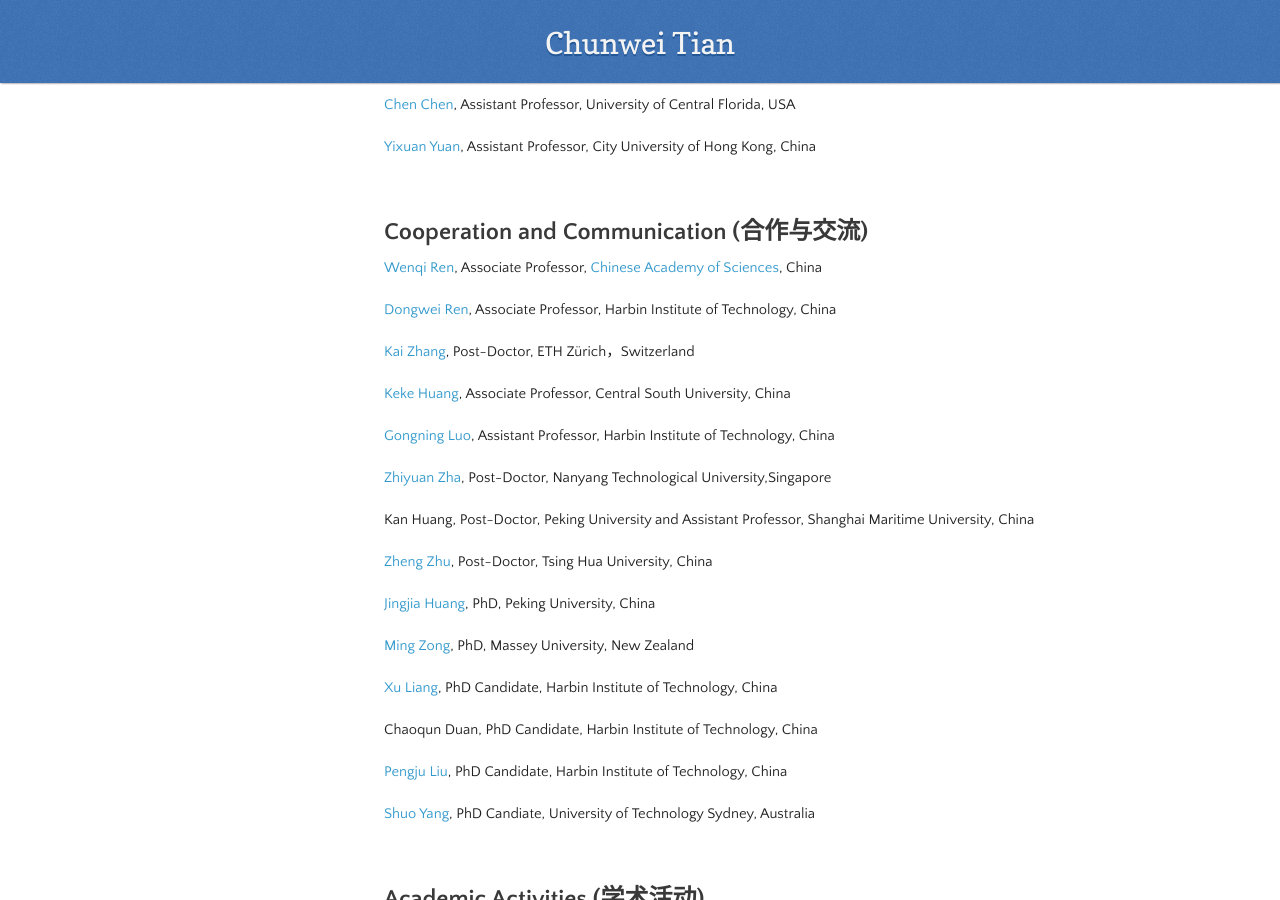
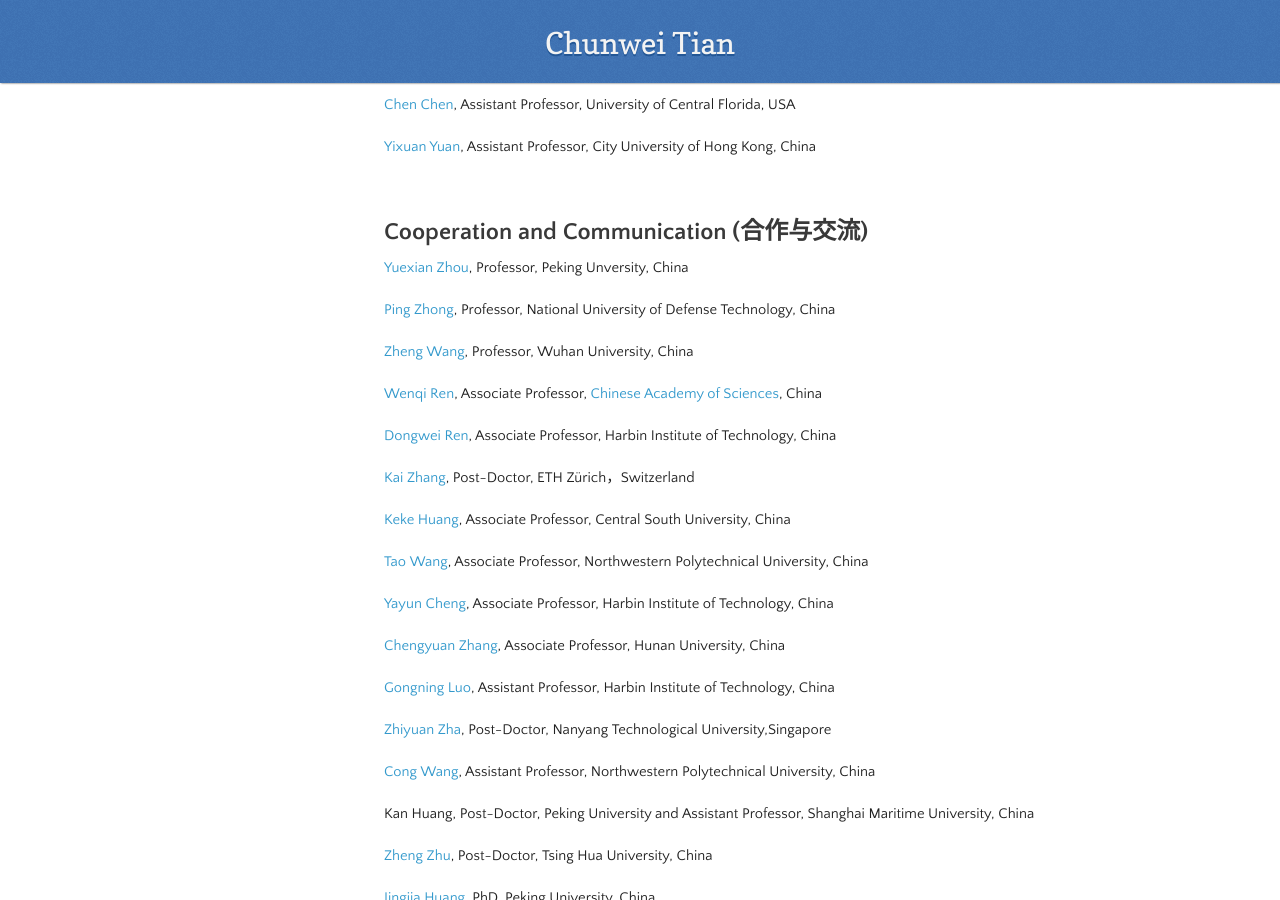
Before and after one commit to hellloxiaotian/hellloxiaotian.github.io, a Jekyll site: the page built from index.md, in a window 1280 px wide and 900 px high, scrolled down 3435 px. Built offline with Jekyll 4.4.1, drawn with Linux system fonts in a browser that asks for light colours; nearby versions of some CDN libraries; our own code applies the rules of GitHub Pages for plain Markdown files; the repository's description, which GitHub fills in, is left out.

Commit message:
Update index.md

```diff
--- a/index.md
+++ b/index.md
@@ -123,6 +123,12 @@ Major Research Project:  Noise Tolerance Computing and Flexible Low-Level Vision
 
 ## Cooperation and Communication (合作与交流)
 
+[Yuexian Zhou](http://www.ece.pku.edu.cn/info/1012/1092.htm), Professor, Peking Unversity, China
+
+[Ping Zhong](https://scholar.google.com.hk/citations?hl=en&user=xQWYZn4AAAAJ), Professor, National University of Defense Technology, China
+
+[Zheng Wang](http://cs.whu.edu.cn/teacherinfo.aspx?id=460), Professor, Wuhan University, China
+
 [Wenqi Ren](https://www.google.com/url?q=https%3A%2F%2Fsites.google.com%2Fsite%2Frenwenqi888%2Fhome&sa=D&sntz=1&usg=AFQjCNE7LvXLhEjHpCbb-T0RptVd_7k23w),  Associate Professor, [Chinese Academy of Sciences](https://scholar.google.com/citations?view_op=view_org&hl=zh-CN&org=14461968064144864497), China
 
 [Dongwei Ren](https://scholar.google.com/citations?hl=zh-CN&user=pKmdGZgAAAAJ),  Associate Professor, Harbin Institute of Technology, China
@@ -131,9 +137,17 @@ Major Research Project:  Noise Tolerance Computing and Flexible Low-Level Vision
 
 [Keke Huang](http://www.google.com/url?q=http%3A%2F%2Ffaculty.csu.edu.cn%2Fhuangkeke%2Fzh_CN%2Findex.htm&sa=D&sntz=1&usg=AFQjCNHDZc_W2kJcG6l2RTY1mVO_LqW4Fw),   Associate Professor,  Central South University, China
 
+[Tao Wang](https://teacher.nwpu.edu.cn/twang), Associate Professor,  Northwestern Polytechnical University, China
+
+[Yayun Cheng](https://scholar.google.com.hk/citations?hl=en&user=clvDxsYAAAAJ), Associate Professor, Harbin Institute of Technology, China
+
+[Chengyuan Zhang](http://csee.hnu.edu.cn/people/zhangchengyuan),  Associate Professor, Hunan University, China
+
 [Gongning Luo](https://scholar.google.com/citations?user=xclGEuwAAAAJ&hl=en),  Assistant Professor,  Harbin Institute of Technology, China
 
 [Zhiyuan Zha](https://scholar.google.com/citations?hl=zh-CN&user=JgiasCAAAAAJ), Post-Doctor,  Nanyang Technological University,Singapore
+
+[Cong Wang](https://congwang0705.github.io/), Assistant Professor, Northwestern Polytechnical University, China
 
 Kan Huang,  Post-Doctor,  Peking University and Assistant Professor, Shanghai  Maritime University, China
 
```
